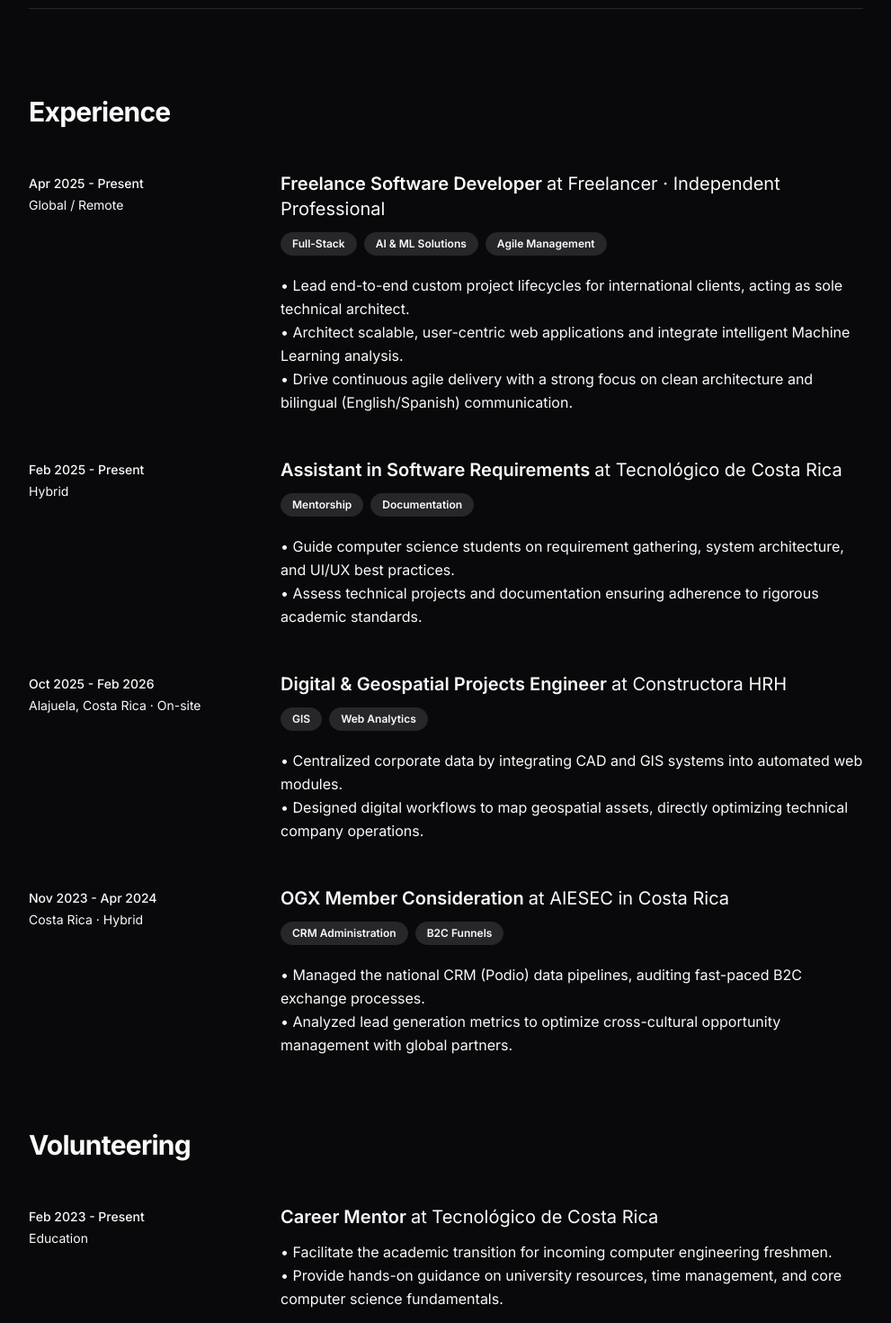
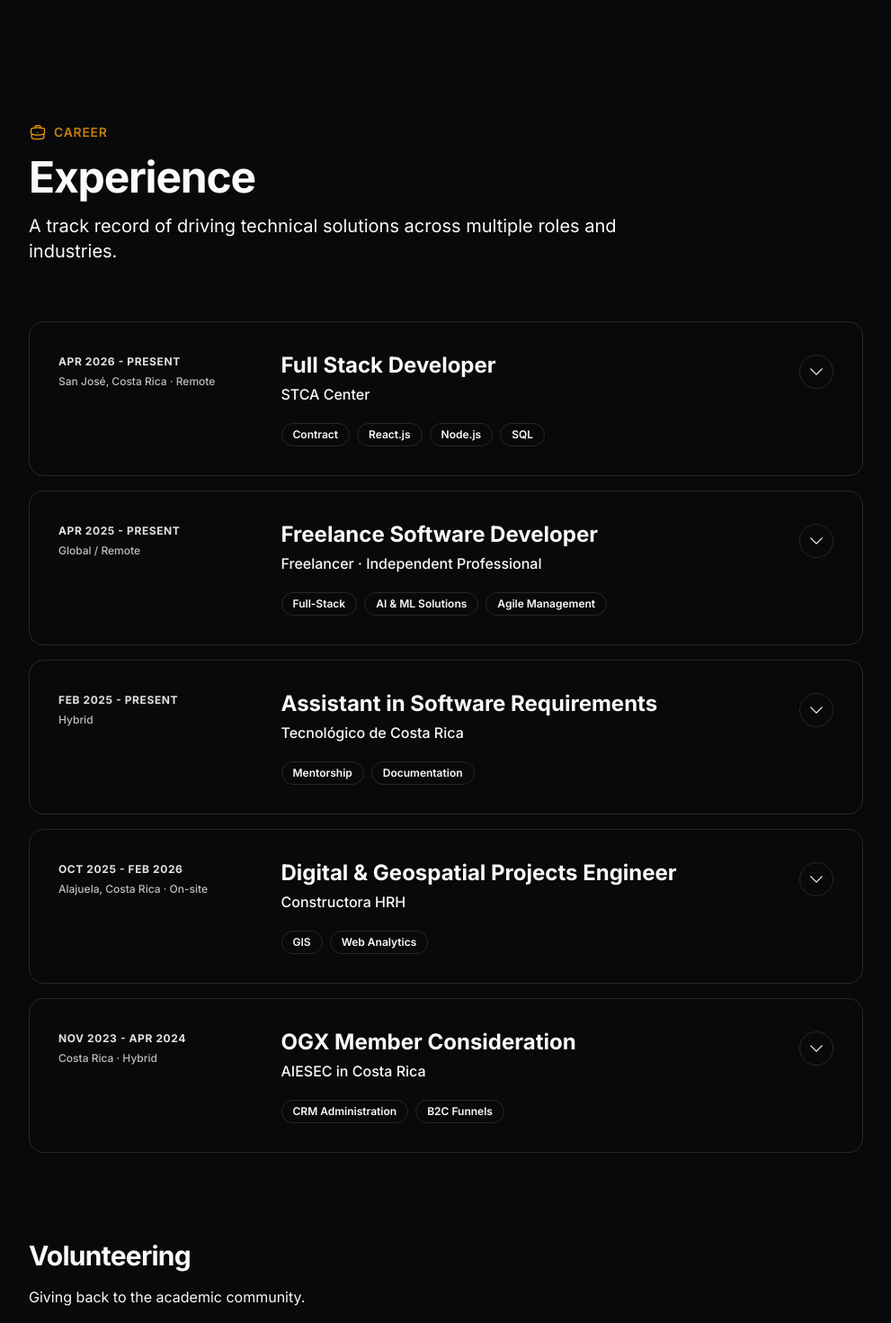
Before and after one commit to FabsCR/dev-portfolio-fabs, a Next.js app: page / in a window 1280 px wide. Shown: the part 1240-2710 px from the top of the page at 90% size, without its empty margins (144-1135 px from the left). Built offline with nearby package versions, Linux system fonts and the light colour scheme.

Commit message:
feat: implement interactive accordion layout for experience timeline

```diff
--- a/src/components/sections/Experience.tsx
+++ b/src/components/sections/Experience.tsx
@@ -1,8 +1,18 @@
 "use client";
 
-import { motion } from "framer-motion";
+import { useState } from "react";
+import { motion, AnimatePresence } from "framer-motion";
+import { ChevronDownIcon, BriefcaseIcon } from "@heroicons/react/24/outline";
 
 const experience = [
+  {
+    role: "Full Stack Developer",
+    company: "STCA Center",
+    date: "Apr 2026 - Present",
+    location: "San José, Costa Rica · Remote",
+    tags: ["Contract", "React.js", "Node.js", "SQL"],
+    description: "• System Scalability: Modernizing a high-traffic enterprise platform integrated with a core ERP.\n• Feature Engineering: Optimizing critical modules using React.js, Node.js, and SQL.\n• API Orchestration: Enhancing complex integrations between frontend and backend services.\n• Incremental Development: Delivering technical improvements through milestone-based objectives.",
+  },
   {
     role: "Freelance Software Developer",
     company: "Freelancer · Independent Professional",
@@ -43,82 +53,138 @@
     company: "Tecnológico de Costa Rica",
     date: "Feb 2023 - Present",
     location: "Education",
+    tags: ["Mentoring", "Public Speaking"],
     description: "• Facilitate the academic transition for incoming computer engineering freshmen.\n• Provide hands-on guidance on university resources, time management, and core computer science fundamentals."
   }
 ];
+
+function ExperienceCard({ item, idx }: { item: any; idx: number }) {
+  const [isOpen, setIsOpen] = useState(false);
+
+  return (
+    <motion.div
+      initial={{ opacity: 0, y: 20 }}
+      whileInView={{ opacity: 1, y: 0 }}
+      viewport={{ once: true, margin: "-50px" }}
+      transition={{ duration: 0.4, delay: idx * 0.1 }}
+      className={`group relative border rounded-2xl transition-all duration-300 shadow-sm overflow-hidden ${
+        isOpen
+          ? "border-amber-500/30 bg-muted/10 shadow-amber-500/5"
+          : "border-border/40 bg-gradient-to-br from-background to-muted/5 hover:border-amber-500/20 hover:bg-muted/10"
+      }`}
+    >
+      <button
+        onClick={() => setIsOpen(!isOpen)}
+        className="w-full text-left p-6 sm:p-8 flex flex-col md:flex-row gap-4 md:gap-8 justify-between items-start focus:outline-none"
+      >
+        {/* Date & Location column */}
+        <div className="md:w-1/4 text-sm text-muted-foreground pt-1 flex flex-col shrink-0">
+          <span className="font-bold text-foreground uppercase tracking-wider text-xs mb-1.5 opacity-90">{item.date}</span>
+          <span className="flex items-center gap-1.5 opacity-75 text-xs font-medium">{item.location}</span>
+        </div>
+
+        {/* Title & Tags */}
+        <div className="md:w-3/4 flex flex-col items-start w-full">
+          <div className="flex justify-between w-full items-start gap-4">
+            <div>
+              <h3 className={`text-xl md:text-2xl font-bold transition-colors ${isOpen ? "text-amber-500" : "text-foreground group-hover:text-amber-500"}`}>
+                {item.role}
+              </h3>
+              <p className="text-muted-foreground font-medium mt-1">
+                {item.company}
+              </p>
+            </div>
+
+            <div className={`p-2 rounded-full border transition-all duration-300 shrink-0 mt-1 ${
+              isOpen
+                ? 'bg-amber-500/10 border-amber-500/30 text-amber-500 rotate-180'
+                : 'bg-muted/50 border-border/50 text-muted-foreground group-hover:text-amber-500 group-hover:border-amber-500/30 group-hover:bg-amber-500/5'
+            }`}>
+              <ChevronDownIcon className="w-5 h-5" />
+            </div>
+          </div>
+
+          {item.tags && item.tags.length > 0 && (
+            <div className="flex flex-wrap gap-2 mt-5">
+              {item.tags.map((tag: string) => (
+                <span key={tag} className={`px-3 py-1 font-semibold rounded-full text-xs transition-colors ${
+                  isOpen
+                    ? "bg-amber-500/10 text-amber-600 dark:text-amber-400 border border-amber-500/20"
+                    : "bg-background border border-border/60 text-muted-foreground group-hover:border-amber-500/10"
+                }`}>
+                  {tag}
+                </span>
+              ))}
+            </div>
+          )}
+        </div>
+      </button>
+
+      <AnimatePresence>
+        {isOpen && (
+          <motion.div
+            initial={{ height: 0, opacity: 0 }}
+            animate={{ height: "auto", opacity: 1 }}
+            exit={{ height: 0, opacity: 0 }}
+            transition={{ duration: 0.3, ease: "easeInOut" }}
+          >
+            <div className="px-6 sm:px-8 pb-6 sm:pb-8 pt-2">
+              <div className="md:pl-[calc(25%+2rem)]">
+                <div className="pt-6 border-t border-border/30">
+                  <p className="text-muted-foreground leading-relaxed whitespace-pre-line text-sm sm:text-base">
+                    {item.description}
+                  </p>
+                </div>
+              </div>
+            </div>
+          </motion.div>
+        )}
+      </AnimatePresence>
+    </motion.div>
+  );
+}
 
 export default function Experience() {
   return (
     <motion.section
       id="experience"
-      className="py-24 border-t border-border/40"
-      initial={{ opacity: 0, y: 30 }}
-      whileInView={{ opacity: 1, y: 0 }}
+      className="py-32 relative"
+      initial={{ opacity: 0 }}
+      whileInView={{ opacity: 1 }}
       viewport={{ once: true, margin: "-100px" }}
       transition={{ duration: 0.6 }}
     >
-      <h2 className="text-3xl font-bold tracking-tight mb-12">Experience</h2>
-      <div className="flex flex-col gap-12 mb-20">
+      <div className="absolute top-0 left-0 w-full h-px bg-gradient-to-r from-border/50 via-transparent to-transparent" />
+
+      <div className="mb-16 flex items-center gap-4">
+        <div>
+          <div className="flex items-center gap-2 mb-4">
+            <BriefcaseIcon className="w-5 h-5 text-amber-500" />
+            <span className="text-sm font-semibold tracking-wider uppercase text-amber-500/80">Career</span>
+          </div>
+          <h2 className="text-4xl md:text-5xl font-bold tracking-tight mb-4 text-foreground">
+            Experience
+          </h2>
+          <p className="text-xl text-muted-foreground flex items-center max-w-2xl">
+            A track record of driving technical solutions across multiple roles and industries.
+          </p>
+        </div>
+      </div>
+
+      <div className="flex flex-col gap-4 mb-24">
         {experience.map((job, idx) => (
-          <motion.div
-            key={idx}
-            className="flex flex-col md:flex-row gap-4 md:gap-12 group"
-            initial={{ opacity: 0, y: 20 }}
-            whileInView={{ opacity: 1, y: 0 }}
-            viewport={{ once: true, margin: "-50px" }}
-            transition={{ duration: 0.5, delay: idx * 0.1 }}
-          >
-            <div className="md:w-1/4 text-sm text-muted-foreground pt-1 flex flex-col shrink-0">
-              <span className="font-medium text-foreground">{job.date}</span>
-              <span className="mt-1">{job.location}</span>
-            </div>
-            <div className="md:w-3/4 flex flex-col gap-3">
-              <h3 className="text-xl font-semibold text-foreground group-hover:text-amber-500 dark:group-hover:text-amber-400 transition-colors">
-                {job.role} <span className="text-muted-foreground font-normal"> at {job.company}</span>
-              </h3>
-
-              {job.tags && job.tags.length > 0 && (
-                <div className="flex flex-wrap gap-2 mb-2">
-                  {job.tags.map(tag => (
-                    <span key={tag} className="px-3 py-1 bg-muted text-xs font-semibold rounded-full border border-border">
-                      {tag}
-                    </span>
-                  ))}
-                </div>
-              )}
-
-              <p className="text-muted-foreground leading-relaxed whitespace-pre-line text-base">
-                {job.description}
-              </p>
-            </div>
-          </motion.div>
+          <ExperienceCard key={`exp-${idx}`} item={job} idx={idx} />
         ))}
       </div>
 
-      <h2 className="text-3xl font-bold tracking-tight mb-12">Volunteering</h2>
-      <div className="flex flex-col gap-12">
+      <div className="mb-12">
+        <h3 className="text-3xl font-bold tracking-tight mb-4">Volunteering</h3>
+        <p className="text-muted-foreground">Giving back to the academic community.</p>
+      </div>
+
+      <div className="flex flex-col gap-4">
         {volunteering.map((job, idx) => (
-          <motion.div
-            key={idx}
-            className="flex flex-col md:flex-row gap-4 md:gap-12 group"
-            initial={{ opacity: 0, y: 20 }}
-            whileInView={{ opacity: 1, y: 0 }}
-            viewport={{ once: true, margin: "-50px" }}
-            transition={{ duration: 0.5, delay: idx * 0.1 }}
-          >
-            <div className="md:w-1/4 text-sm text-muted-foreground pt-1 flex flex-col shrink-0">
-              <span className="font-medium text-foreground">{job.date}</span>
-              <span className="mt-1">{job.location}</span>
-            </div>
-            <div className="md:w-3/4 flex flex-col gap-3">
-              <h3 className="text-xl font-semibold text-foreground group-hover:text-amber-500 dark:group-hover:text-amber-400 transition-colors">
-                {job.role} <span className="text-muted-foreground font-normal"> at {job.company}</span>
-              </h3>
-              <p className="text-muted-foreground leading-relaxed whitespace-pre-line text-base">
-                {job.description}
-              </p>
-            </div>
-          </motion.div>
+          <ExperienceCard key={`vol-${idx}`} item={job} idx={idx} />
         ))}
       </div>
     </motion.section>
```
